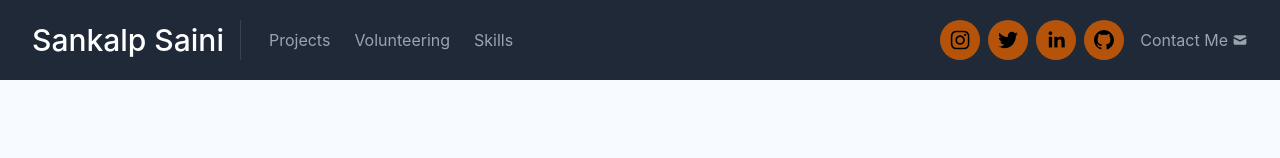
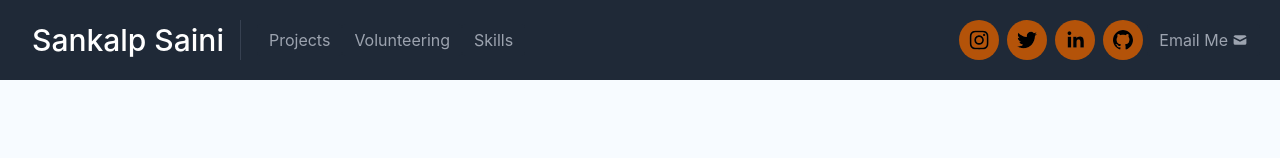
Before and after one commit to sankalpsaini/Personal-Website, a React (Create React App) app in the folder personal-website/: page / in a window 1280 px wide. Shown: the top 158 px of the page. Built offline with nearby package versions, Linux system fonts and the light colour scheme.

Commit message:
netlify test

```diff
--- a/personal-website/src/components/Navbar.js
+++ b/personal-website/src/components/Navbar.js
@@ -90,7 +90,7 @@ export default function Navbar() {
                 <a
                     href="mailto:sankalpsaini6@gmail.com"
                     className="cursor-pointer inline-flex items-center bg-gray-800 border-0 py-1 px-3 focus:outline-none hover:bg-gray-700 rounded text-base mt-4 md:mt-0">
-                    Contact Me
+                    Email Me
                     <MailIcon className="w-4 h-4 ml-1" />
                 </a>
             </div>
```
